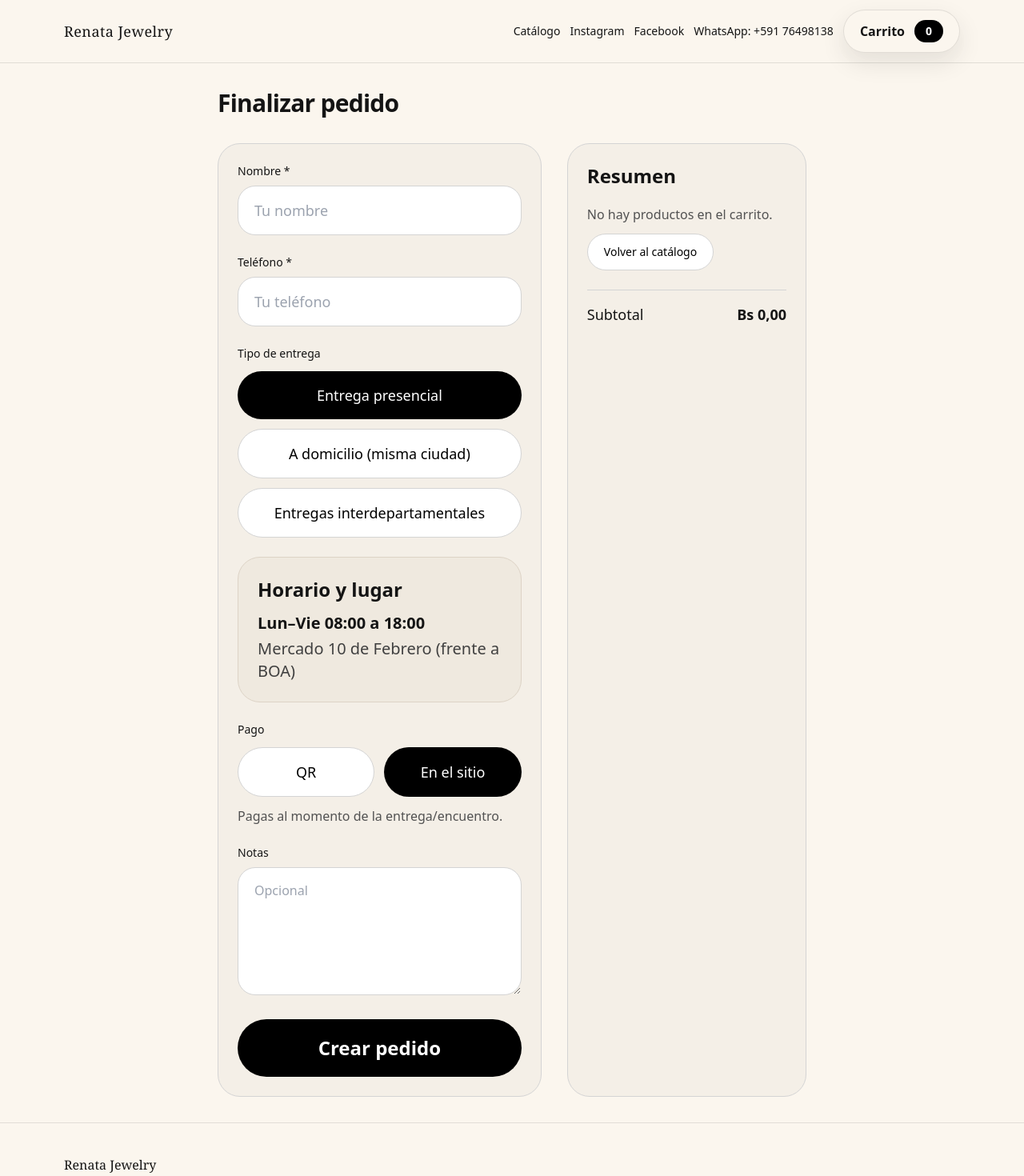
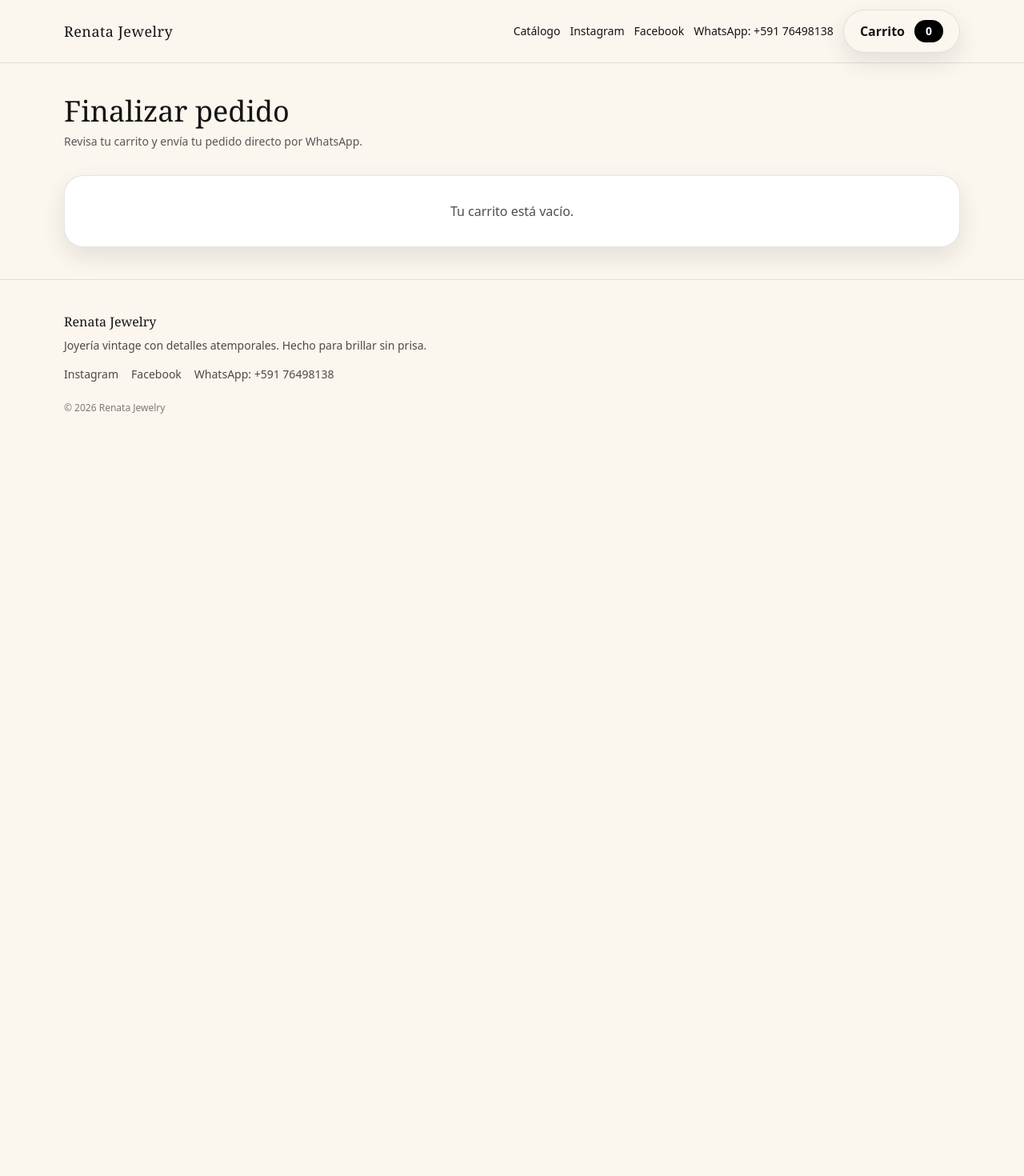
Before and after one commit to franzpsisco-blip/Renata_jwy, a Next.js app: page /checkout in a window 1280 px wide. Shown: the top 1470 px of the page at 80% size. After the commit the page ends 800 px from the top, so only its background shows below. Built offline with nearby package versions, Linux system fonts and the light colour scheme.

Commit message:
Update page.tsx

```diff
--- a/app/checkout/page.tsx
+++ b/app/checkout/page.tsx
@@ -1,428 +1,194 @@
 "use client";
 
-import Link from "next/link";
-import { useMemo, useState } from "react";
-import { useRouter } from "next/navigation";
+import { useMemo } from "react";
 import { useCart } from "@/components/cart/CartProvider";
-import { OrderDraftSchema, createOrderId, PICKUP_INFO } from "@/lib/order";
-import { buildWhatsAppLink } from "@/lib/whatsapp";
-import { getDiscountedPrice } from "@/lib/discount";
-
-type DeliveryMethod = "PICKUP" | "DELIVERY" | "INTERDEPT";
-type PaymentMethod = "PAY_ON_SITE" | "PAY_QR";
-type Department =
-  | "Beni"
-  | "Chuquisaca"
-  | "Cochabamba"
-  | "La Paz"
-  | "Oruro"
-  | "Pando"
-  | "Potosí"
-  | "Santa Cruz"
-  | "Tarija";
-
-function formatBs(value: number) {
-  return `Bs ${value.toFixed(2).replace(".", ",")}`;
-}
+import { Button } from "@/components/ui/Button";
+import { formatMoney } from "@/lib/money";
+import { buildWhatsAppUrl } from "@/lib/whatsapp";
+import {
+  getDiscountCaption,
+  getDiscountedPrice,
+  isGlobalDiscountEnabled,
+} from "@/lib/discount";
 
 export default function CheckoutPage() {
-  const router = useRouter();
-  const { items, clear, remove, setQty } = useCart();
+  const {
+    items,
+    remove,
+    increment,
+    decrement,
+    clear,
+  } = useCart();
 
-  const [customerName, setCustomerName] = useState("");
-  const [customerPhone, setCustomerPhone] = useState("");
-  const [deliveryMethod, setDeliveryMethod] = useState<DeliveryMethod>("PICKUP");
-  const [paymentMethod, setPaymentMethod] = useState<PaymentMethod>("PAY_ON_SITE");
-  const [address, setAddress] = useState("");
-  const [deliveryDate, setDeliveryDate] = useState("");
-  const [deliveryTime, setDeliveryTime] = useState("");
-  const [interdeptDepartment, setInterdeptDepartment] = useState<Department | "">("");
-  const [notes, setNotes] = useState("");
-  const [error, setError] = useState<string | null>(null);
-  const [loading, setLoading] = useState(false);
+  const currencySymbol = "Bs";
 
   const subtotal = useMemo(() => {
-    return items.reduce((acc, it) => {
-      return acc + getDiscountedPrice(Number(it.product.price || 0)) * Number(it.qty || 0);
-    }, 0);
+    return items.reduce((acc, item) => acc + item.price * item.quantity, 0);
   }, [items]);
 
-  function handleDecrease(productId: string, currentQty: number) {
-    setQty(productId, currentQty - 1);
-  }
+  const total = useMemo(() => {
+    return items.reduce(
+      (acc, item) => acc + getDiscountedPrice(item.price) * item.quantity,
+      0
+    );
+  }, [items]);
 
-  function handleIncrease(productId: string, currentQty: number) {
-    setQty(productId, currentQty + 1);
-  }
+  const discountActive = isGlobalDiscountEnabled();
 
-  function handleClearCart() {
+  const handleSendToWhatsApp = () => {
+    if (!items.length) return;
+
+    const whatsappUrl = buildWhatsAppUrl({
+      items,
+      currencySymbol,
+      total,
+    });
+
     clear();
-    setError(null);
-  }
-
-  async function placeOrder() {
-    setError(null);
-
-    const payload = {
-      items: items.map((it) => ({
-        id: it.product.id,
-        name: it.product.name,
-        unitPrice: getDiscountedPrice(Number(it.product.price || 0)),
-        qty: Number(it.qty || 1),
-      })),
-      subtotal,
-      deliveryMethod: deliveryMethod || undefined,
-      address: address.trim() || undefined,
-      deliveryDate: deliveryDate.trim() || undefined,
-      deliveryTime: deliveryTime.trim() || undefined,
-      interdeptDepartment: interdeptDepartment || undefined,
-      paymentMethod: paymentMethod || undefined,
-      customerName: customerName.trim(),
-      customerPhone: customerPhone.trim(),
-      notes: notes.trim() || undefined,
-    };
-
-    const parsed = OrderDraftSchema.safeParse(payload);
-
-    if (!parsed.success) {
-      const firstIssue = parsed.error.issues[0]?.message;
-      setError(firstIssue || "Solo nombre y teléfono son obligatorios.");
-      return;
-    }
-
-    setLoading(true);
-
-    try {
-      const orderId = createOrderId();
-      const waCustomer = buildWhatsAppLink(orderId, parsed.data);
-
-      clear();
-
-      router.push(
-        `/success?orderId=${encodeURIComponent(orderId)}&pay=${encodeURIComponent(
-          parsed.data.paymentMethod || ""
-        )}&wa=${encodeURIComponent(waCustomer)}`
-      );
-    } catch (e: any) {
-      setError(e?.message ?? "Error desconocido");
-    } finally {
-      setLoading(false);
-    }
-  }
+    window.location.href = whatsappUrl;
+  };
 
   return (
-    <main className="mx-auto max-w-3xl px-4 py-8">
-      <div className="mb-8 flex items-center justify-between gap-4">
-        <h1 className="text-3xl font-semibold tracking-tight">Finalizar pedido</h1>
-
-        {items.length > 0 ? (
-          <button
-            type="button"
-            onClick={handleClearCart}
-            className="rounded-full border border-neutral-300 bg-white px-5 py-3 text-sm font-medium text-black transition hover:bg-black hover:text-white"
-          >
-            Vaciar carrito
-          </button>
-        ) : null}
+    <main className="mx-auto max-w-6xl px-4 py-10">
+      <div className="mb-8">
+        <h1 className="font-display text-3xl md:text-4xl">Finalizar pedido</h1>
+        <p className="mt-2 text-sm text-black/65">
+          Revisa tu carrito y envía tu pedido directo por WhatsApp.
+        </p>
       </div>
 
-      <div className="grid gap-8 lg:grid-cols-[1.15fr_0.85fr]">
-        <section className="rounded-[28px] border border-neutral-300 bg-[#f4efe7] p-6">
-          <div className="space-y-6">
-            <div>
-              <label className="mb-2 block text-sm font-medium">Nombre *</label>
-              <input
-                className="w-full rounded-[22px] border border-neutral-300 bg-white px-5 py-4 text-lg outline-none"
-                value={customerName}
-                onChange={(e) => setCustomerName(e.target.value)}
-                placeholder="Tu nombre"
-              />
-            </div>
-
-            <div>
-              <label className="mb-2 block text-sm font-medium">Teléfono *</label>
-              <input
-                className="w-full rounded-[22px] border border-neutral-300 bg-white px-5 py-4 text-lg outline-none"
-                value={customerPhone}
-                onChange={(e) => setCustomerPhone(e.target.value)}
-                placeholder="Tu teléfono"
-              />
-            </div>
-
-            <div>
-              <p className="mb-3 text-sm font-medium">Tipo de entrega</p>
-              <div className="space-y-3">
-                <button
-                  type="button"
-                  onClick={() => setDeliveryMethod("PICKUP")}
-                  className={`w-full rounded-full px-5 py-4 text-lg transition ${
-                    deliveryMethod === "PICKUP"
-                      ? "bg-black text-white"
-                      : "border border-neutral-300 bg-white text-black"
-                  }`}
-                >
-                  Entrega presencial
-                </button>
-
-                <button
-                  type="button"
-                  onClick={() => setDeliveryMethod("DELIVERY")}
-                  className={`w-full rounded-full px-5 py-4 text-lg transition ${
-                    deliveryMethod === "DELIVERY"
-                      ? "bg-black text-white"
-                      : "border border-neutral-300 bg-white text-black"
-                  }`}
-                >
-                  A domicilio (misma ciudad)
-                </button>
-
-                <button
-                  type="button"
-                  onClick={() => setDeliveryMethod("INTERDEPT")}
-                  className={`w-full rounded-full px-5 py-4 text-lg transition ${
-                    deliveryMethod === "INTERDEPT"
-                      ? "bg-black text-white"
-                      : "border border-neutral-300 bg-white text-black"
-                  }`}
-                >
-                  Entregas interdepartamentales
-                </button>
-              </div>
-            </div>
-
-            {deliveryMethod === "PICKUP" && (
-              <div className="rounded-[28px] border border-[#ddd3c6] bg-[#efe9df] p-6">
-                <h3 className="mb-3 text-2xl font-semibold">Horario y lugar</h3>
-                <p className="text-xl font-semibold">{PICKUP_INFO.schedule}</p>
-                <p className="mt-1 text-xl text-neutral-700">{PICKUP_INFO.location}</p>
-              </div>
-            )}
-
-            {deliveryMethod === "DELIVERY" && (
-              <div className="space-y-4 rounded-[28px] border border-neutral-300 bg-[#efe9df] p-5">
-                <div>
-                  <label className="mb-2 block text-sm font-medium">Dirección</label>
-                  <input
-                    className="w-full rounded-[18px] border border-neutral-300 bg-white px-4 py-3 outline-none"
-                    value={address}
-                    onChange={(e) => setAddress(e.target.value)}
-                    placeholder="Opcional"
-                  />
-                </div>
-
-                <div className="grid gap-4 sm:grid-cols-2">
-                  <div>
-                    <label className="mb-2 block text-sm font-medium">Fecha</label>
-                    <input
-                      type="date"
-                      className="w-full rounded-[18px] border border-neutral-300 bg-white px-4 py-3 outline-none"
-                      value={deliveryDate}
-                      onChange={(e) => setDeliveryDate(e.target.value)}
-                    />
-                  </div>
-
-                  <div>
-                    <label className="mb-2 block text-sm font-medium">Hora</label>
-                    <input
-                      type="time"
-                      className="w-full rounded-[18px] border border-neutral-300 bg-white px-4 py-3 outline-none"
-                      value={deliveryTime}
-                      onChange={(e) => setDeliveryTime(e.target.value)}
-                    />
-                  </div>
-                </div>
-              </div>
-            )}
-
-            {deliveryMethod === "INTERDEPT" && (
-              <div className="space-y-4 rounded-[28px] border border-neutral-300 bg-[#efe9df] p-5">
-                <div>
-                  <label className="mb-2 block text-sm font-medium">Departamento</label>
-                  <select
-                    className="w-full rounded-[18px] border border-neutral-300 bg-white px-4 py-3 outline-none"
-                    value={interdeptDepartment}
-                    onChange={(e) => setInterdeptDepartment(e.target.value as Department | "")}
-                  >
-                    <option value="">Seleccionar</option>
-                    <option value="Beni">Beni</option>
-                    <option value="Chuquisaca">Chuquisaca</option>
-                    <option value="Cochabamba">Cochabamba</option>
-                    <option value="La Paz">La Paz</option>
-                    <option value="Oruro">Oruro</option>
-                    <option value="Pando">Pando</option>
-                    <option value="Potosí">Potosí</option>
-                    <option value="Santa Cruz">Santa Cruz</option>
-                    <option value="Tarija">Tarija</option>
-                  </select>
-                </div>
-
-                <div>
-                  <label className="mb-2 block text-sm font-medium">Dirección</label>
-                  <input
-                    className="w-full rounded-[18px] border border-neutral-300 bg-white px-4 py-3 outline-none"
-                    value={address}
-                    onChange={(e) => setAddress(e.target.value)}
-                    placeholder="Opcional"
-                  />
-                </div>
-              </div>
-            )}
-
-            <div>
-              <p className="mb-3 text-sm font-medium">Pago</p>
-              <div className="grid grid-cols-2 gap-3">
-                <button
-                  type="button"
-                  onClick={() => setPaymentMethod("PAY_QR")}
-                  className={`rounded-full px-5 py-4 text-lg transition ${
-                    paymentMethod === "PAY_QR"
-                      ? "bg-black text-white"
-                      : "border border-neutral-300 bg-white text-black"
-                  }`}
-                >
-                  QR
-                </button>
-
-                <button
-                  type="button"
-                  onClick={() => setPaymentMethod("PAY_ON_SITE")}
-                  className={`rounded-full px-5 py-4 text-lg transition ${
-                    paymentMethod === "PAY_ON_SITE"
-                      ? "bg-black text-white"
-                      : "border border-neutral-300 bg-white text-black"
-                  }`}
-                >
-                  En el sitio
-                </button>
-              </div>
-
-              {paymentMethod === "PAY_ON_SITE" && (
-                <p className="mt-3 text-base text-neutral-600">
-                  Pagas al momento de la entrega/encuentro.
-                </p>
-              )}
-
-              {paymentMethod === "PAY_QR" && (
-                <p className="mt-3 text-base text-neutral-600">
-                  Te enviaremos el QR al confirmar el pedido.
-                </p>
-              )}
-            </div>
-
-            <div>
-              <label className="mb-2 block text-sm font-medium">Notas</label>
-              <textarea
-                className="min-h-[160px] w-full rounded-[22px] border border-neutral-300 bg-white px-5 py-4 outline-none"
-                value={notes}
-                onChange={(e) => setNotes(e.target.value)}
-                placeholder="Opcional"
-              />
-            </div>
-
-            {error && (
-              <div className="rounded-[24px] border border-red-200 bg-red-50 px-5 py-4 text-red-600">
-                {error}
-              </div>
-            )}
-
-            <button
-              type="button"
-              onClick={placeOrder}
-              disabled={loading}
-              className="w-full rounded-full bg-black px-6 py-5 text-2xl font-semibold text-white disabled:opacity-60"
-            >
-              {loading ? "Creando pedido..." : "Crear pedido"}
-            </button>
-          </div>
-        </section>
-
-        <aside className="rounded-[28px] border border-neutral-300 bg-[#f4efe7] p-6">
-          <div className="mb-5 flex items-center justify-between gap-3">
-            <h2 className="text-2xl font-semibold">Resumen</h2>
-            {items.length > 0 ? (
-              <button
-                type="button"
-                onClick={handleClearCart}
-                className="text-sm font-medium text-black/70 underline-offset-4 hover:underline"
-              >
-                Vaciar
-              </button>
-            ) : null}
-          </div>
-
-          <div className="space-y-4">
-            {items.length === 0 ? (
-              <div className="space-y-3">
-                <p className="text-neutral-600">No hay productos en el carrito.</p>
-                <Link
-                  href="/catalog"
-                  className="inline-flex rounded-full border border-neutral-300 bg-white px-5 py-3 text-sm font-medium text-black transition hover:bg-black hover:text-white"
-                >
-                  Volver al catálogo
-                </Link>
-              </div>
-            ) : (
-              items.map((item) => {
-                const unit = getDiscountedPrice(item.product.price);
-                const total = unit * item.qty;
+      {!items.length ? (
+        <div className="rounded-3xl border border-black/10 bg-white p-8 text-center shadow-soft">
+          <p className="text-base text-black/70">Tu carrito está vacío.</p>
+        </div>
+      ) : (
+        <div className="grid grid-cols-1 gap-8 lg:grid-cols-[1.5fr_0.9fr]">
+          <section className="rounded-3xl border border-black/10 bg-white p-5 shadow-soft">
+            <div className="space-y-4">
+              {items.map((item) => {
+                const discountedUnit = getDiscountedPrice(item.price);
+                const hasDiscount = discountActive && discountedUnit < item.price;
 
                 return (
                   <div
-                    key={item.product.id}
-                    className="rounded-2xl border border-neutral-300 bg-white p-4"
+                    key={item.id}
+                    className="flex flex-col gap-4 rounded-2xl border border-black/10 p-4 md:flex-row md:items-center"
                   >
-                    <div className="flex items-start justify-between gap-3">
-                      <div>
-                        <p className="font-medium">{item.product.name}</p>
-                        <p className="mt-1 text-sm text-neutral-600">{formatBs(unit)} c/u</p>
-                      </div>
+                    <div className="h-24 w-24 shrink-0 overflow-hidden rounded-2xl bg-black/5">
+                      <img
+                        src={item.image}
+                        alt={item.name}
+                        className="h-full w-full object-cover"
+                      />
+                    </div>
 
-                      <button
+                    <div className="min-w-0 flex-1">
+                      <div className="font-medium text-ink">{item.name}</div>
+
+                      {item.category ? (
+                        <div className="mt-1 text-xs text-black/50">{item.category}</div>
+                      ) : null}
+
+                      {hasDiscount ? (
+                        <div className="mt-2">
+                          <div className="text-xs text-black/45 line-through">
+                            {formatMoney(item.price, currencySymbol)}
+                          </div>
+                          <div className="text-sm font-semibold">
+                            {formatMoney(discountedUnit, currencySymbol)}
+                          </div>
+                          <div className="text-[11px] text-black/60">
+                            {getDiscountCaption()}
+                          </div>
+                        </div>
+                      ) : (
+                        <div className="mt-2 text-sm font-semibold">
+                          {formatMoney(item.price, currencySymbol)}
+                        </div>
+                      )}
+                    </div>
+
+                    <div className="flex flex-wrap items-center gap-2">
+                      <Button
                         type="button"
-                        onClick={() => remove(item.product.id)}
-                        className="text-sm font-medium text-black/60 transition hover:text-black"
+                        variant="secondary"
+                        onClick={() => decrement(item.id)}
+                      >
+                        -
+                      </Button>
+
+                      <span className="min-w-8 text-center text-sm font-medium">
+                        {item.quantity}
+                      </span>
+
+                      <Button
+                        type="button"
+                        variant="secondary"
+                        onClick={() => increment(item.id)}
+                      >
+                        +
+                      </Button>
+
+                      <Button
+                        type="button"
+                        variant="secondary"
+                        onClick={() => remove(item.id)}
                       >
                         Quitar
-                      </button>
-                    </div>
-
-                    <div className="mt-4 flex items-center justify-between gap-3">
-                      <div className="inline-flex items-center rounded-full border border-neutral-300 bg-[#f8f3ec]">
-                        <button
-                          type="button"
-                          onClick={() => handleDecrease(item.product.id, item.qty)}
-                          className="px-4 py-2 text-lg leading-none"
-                          aria-label={`Disminuir cantidad de ${item.product.name}`}
-                        >
-                          −
-                        </button>
-                        <span className="min-w-10 text-center text-base font-medium">{item.qty}</span>
-                        <button
-                          type="button"
-                          onClick={() => handleIncrease(item.product.id, item.qty)}
-                          className="px-4 py-2 text-lg leading-none"
-                          aria-label={`Aumentar cantidad de ${item.product.name}`}
-                        >
-                          +
-                        </button>
-                      </div>
-
-                      <p className="font-semibold">{formatBs(total)}</p>
+                      </Button>
                     </div>
                   </div>
                 );
-              })
-            )}
-          </div>
+              })}
+            </div>
 
-          <div className="mt-6 border-t border-neutral-300 pt-4">
-            <div className="flex items-center justify-between text-lg">
-              <span>Subtotal</span>
-              <span className="font-semibold">{formatBs(subtotal)}</span>
+            <div className="mt-6 flex flex-wrap gap-3">
+              <Button type="button" variant="secondary" onClick={clear}>
+                Vaciar carrito
+              </Button>
             </div>
-          </div>
-        </aside>
-      </div>
+          </section>
+
+          <aside className="rounded-3xl border border-black/10 bg-white p-5 shadow-soft">
+            <h2 className="font-display text-2xl">Resumen</h2>
+
+            <div className="mt-5 space-y-3 text-sm">
+              <div className="flex items-center justify-between">
+                <span className="text-black/65">Subtotal</span>
+                <span>{formatMoney(subtotal, currencySymbol)}</span>
+              </div>
+
+              {discountActive ? (
+                <div className="flex items-center justify-between">
+                  <span className="text-black/65">Total con descuento</span>
+                  <span className="font-semibold">
+                    {formatMoney(total, currencySymbol)}
+                  </span>
+                </div>
+              ) : null}
+
+              {!discountActive ? (
+                <div className="flex items-center justify-between">
+                  <span className="text-black/65">Total</span>
+                  <span className="font-semibold">
+                    {formatMoney(total, currencySymbol)}
+                  </span>
+                </div>
+              ) : null}
+            </div>
+
+            <div className="mt-6">
+              <Button type="button" className="w-full" onClick={handleSendToWhatsApp}>
+                Enviar pedido por WhatsApp
+              </Button>
+            </div>
+
+            <p className="mt-3 text-xs text-black/50">
+              Al hacer clic, se abrirá WhatsApp directamente con tu pedido.
+            </p>
+          </aside>
+        </div>
+      )}
     </main>
   );
 }
```
